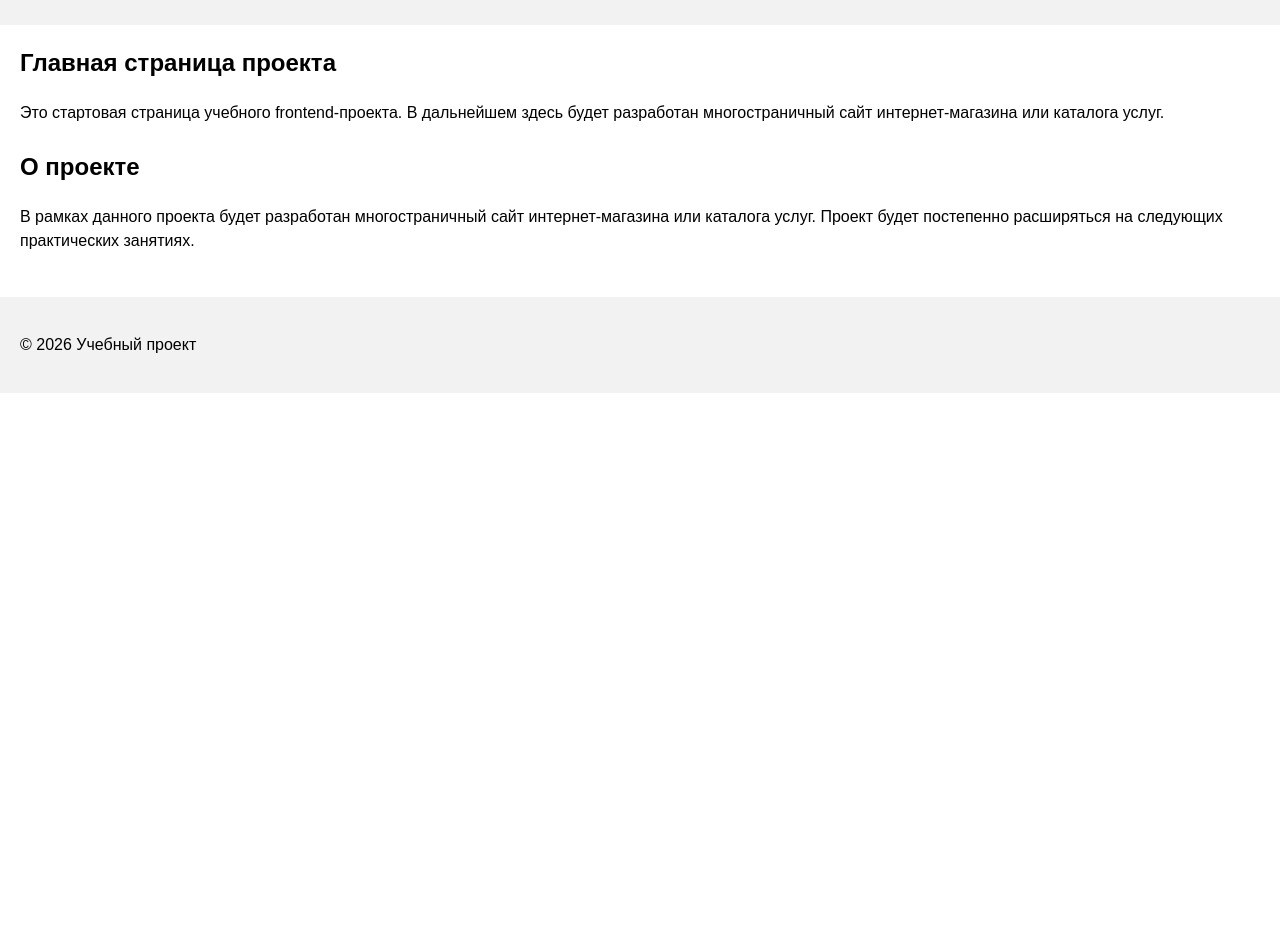
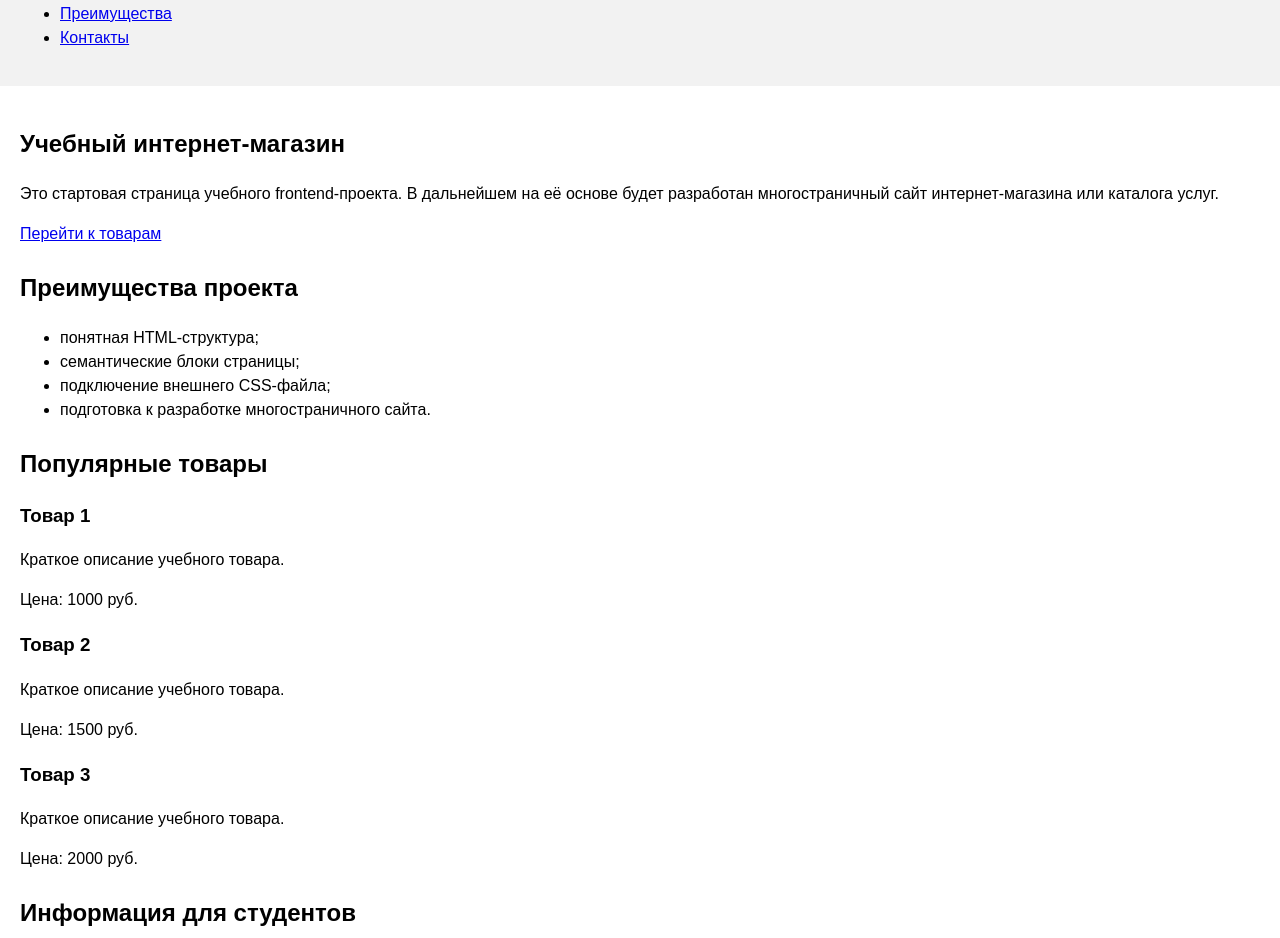
Before and after one commit to domninivan/frontP, a plain HTML site: page index.html in a window 1280 px wide. Shown: the part 106-1044 px from the top of the page. Before the commit the page ends 800 px from the top, so only its background shows below. Drawn offline with Linux system fonts and the light colour scheme; files that its build step writes are made by us from their sources.

Commit message:
index changed

```diff
--- a/index.html
+++ b/index.html
@@ -1,38 +1,82 @@
-<!DOCTYPE html>
+<!doctype html>
 <html lang="ru">
   <head>
-  <meta charset="UTF-8">
-  <meta name="viewport" content="width=device-width, initial-scale=1.0">
+    <meta charset="UTF-8" />
+    <meta name="viewport" content="width=device-width, initial-scale=1.0" />
     <title>Каталог товаров</title>
-  <link rel="stylesheet" href="css/style.css">
+    <link rel="stylesheet" href="css/style.css" />
   </head>
   <body>
-  <header>
-    <h1>Учебный интернет-магазин</h1>
+    <header class="site-header">
+      <a class="site-logo" href="index.html">ShopProject</a>
+
+      <nav class="site-nav" aria-label="Основная навигация">
+        <ul class="site-nav__list">
+          <li><a href="index.html">Главная</a></li>
+          <li><a href="#popular">Популярные товары</a></li>
+          <li><a href="#advantages">Преимущества</a></li>
+          <li><a href="#contacts">Контакты</a></li>
+        </ul>
+      </nav>
     </header>
 
     <main>
-    <section>
-      <h2>Главная страница проекта</h2>
+      <section class="hero">
+        <h1>Учебный интернет-магазин</h1>
         <p>
-        Это стартовая страница учебного frontend-проекта.
-        В дальнейшем здесь будет разработан многостраничный сайт
-        интернет-магазина или каталога услуг.
+          Это стартовая страница учебного frontend-проекта. В дальнейшем на её
+          основе будет разработан многостраничный сайт интернет-магазина или
+          каталога услуг.
         </p>
-    </section>
-      <section>
-    <h2>О проекте</h2>
-    <p>
-      В рамках данного проекта будет разработан многостраничный сайт
-      интернет-магазина или каталога услуг. Проект будет постепенно
-      расширяться на следующих практических занятиях.
-    </p>
+        <a class="button" href="#popular">Перейти к товарам</a>
       </section>
 
+      <section class="section" id="advantages">
+        <h2>Преимущества проекта</h2>
+
+        <ul class="advantages-list">
+          <li>понятная HTML-структура;</li>
+          <li>семантические блоки страницы;</li>
+          <li>подключение внешнего CSS-файла;</li>
+          <li>подготовка к разработке многостраничного сайта.</li>
+        </ul>
+      </section>
+
+      <section class="section" id="popular">
+        <h2>Популярные товары</h2>
+
+        <article class="product-card">
+          <h3>Товар 1</h3>
+          <p>Краткое описание учебного товара.</p>
+          <p>Цена: 1000 руб.</p>
+        </article>
+
+        <article class="product-card">
+          <h3>Товар 2</h3>
+          <p>Краткое описание учебного товара.</p>
+          <p>Цена: 1500 руб.</p>
+        </article>
+
+        <article class="product-card">
+          <h3>Товар 3</h3>
+          <p>Краткое описание учебного товара.</p>
+          <p>Цена: 2000 руб.</p>
+        </article>
+      </section>
+
+      <aside class="aside-info">
+        <h2>Информация для студентов</h2>
+        <p>
+          На следующих практических занятиях этот проект будет расширяться:
+          появятся формы, модальное окно, дополнительные страницы, Flex/Grid,
+          БЭМ-структура и адаптивная версия сайта.
+        </p>
+      </aside>
     </main>
 
-  <footer>
-    <p>&copy; 2026 Учебный проект</p>
+    <footer id="contacts">
+      <p>&copy; 2026 Учебный проект. Все права защищены.</p>
+      <p>Дисциплина: Фронтенд и бэкенд разработка</p>
     </footer>
   </body>
 </html>
```
Lines whose indentation alone changed are shown as unchanged.
